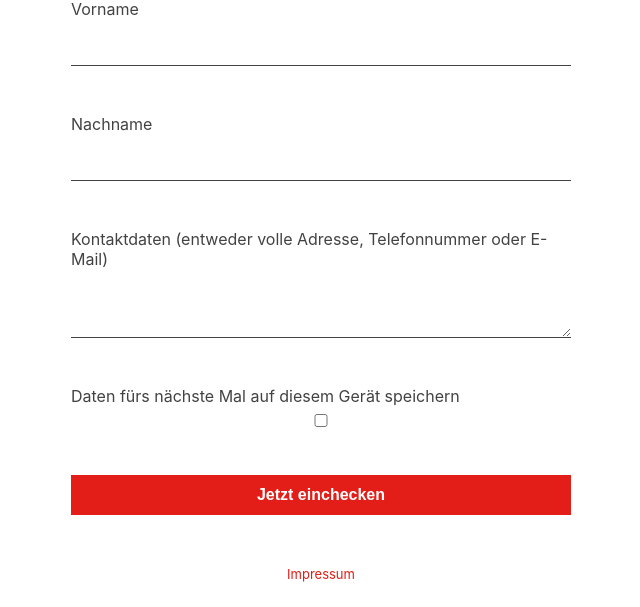
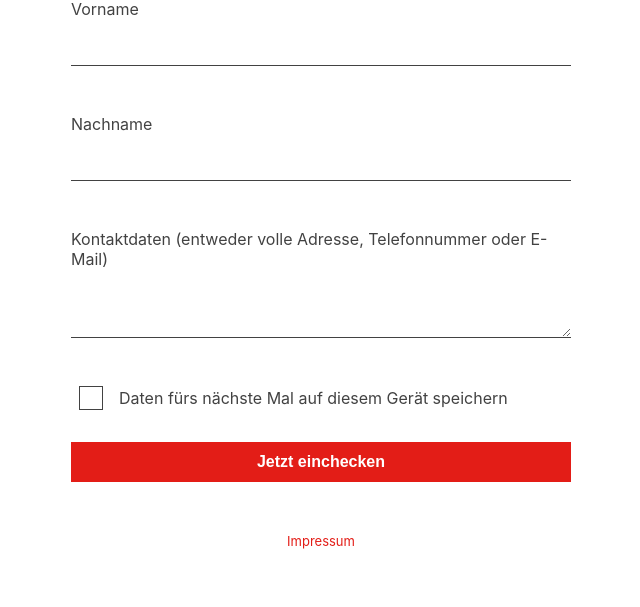
Before and after one commit to gaengeviertel/coronaSignIn, a Flask app: page / in a window 1280 px wide. Shown: the part 264-871 px from the top of the page, without its empty margins (319-959 px from the left). After the commit the page ends 813 px from the top, so only its background shows below. Run offline with Flask 2, Linux system fonts and the light colour scheme.

Commit message:
style checkbox

```diff
--- a/src/static/styles/main.css
+++ b/src/static/styles/main.css
@@ -34,6 +34,14 @@ textarea:focus {
   outline: none;
   border-bottom: 1px solid #fea;
   background-color: #fea;
+}
+
+input[type="checkbox"] {
+  appearance: none;
+  width: 1.5rem;
+  height: 1.5rem;
+  border: 1px solid #424242;
+  margin: 0 1rem 0 0.5rem;
 }
 
 input[type="submit"] {
@@ -106,3 +114,9 @@ a:focus {
   margin: 0 auto 1.5rem;
   text-align: center;
 }
+
+.checkbox-group {
+  display: flex;
+  align-items: center;
+  margin: 2rem 0;
+}
--- a/src/templates/index.html.jinja2
+++ b/src/templates/index.html.jinja2
@@ -37,10 +37,10 @@
         {{ form.first_name.label }} {{ form.first_name }}
         {{ form.last_name.label }} {{ form.last_name }}
         {{ form.contact_data.label }} {{ form.contact_data }}
-        <label for="save_for_next_time"
-          >Daten fürs nächste Mal auf diesem Gerät speichern</label
-        >
-        <input id="save_for_next_time" type="checkbox" />
+        <div  class="checkbox-group">
+          <input id="save_for_next_time" type="checkbox" />
+          <label for="save_for_next_time">Daten fürs nächste Mal auf diesem Gerät speichern</label>
+        </div>
         <input type="submit" value="Jetzt einchecken" />
     </form>
     </div>
```
